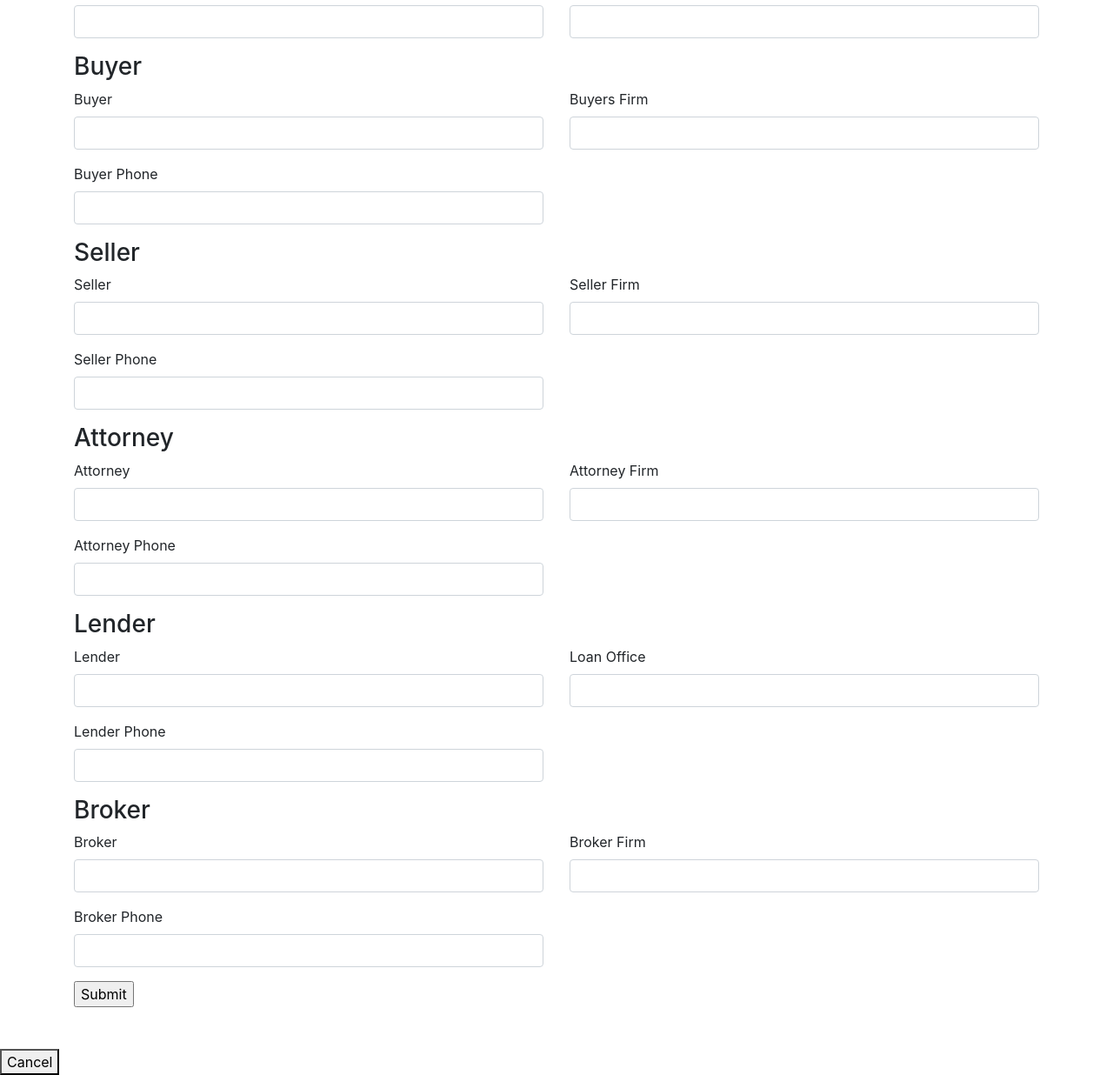
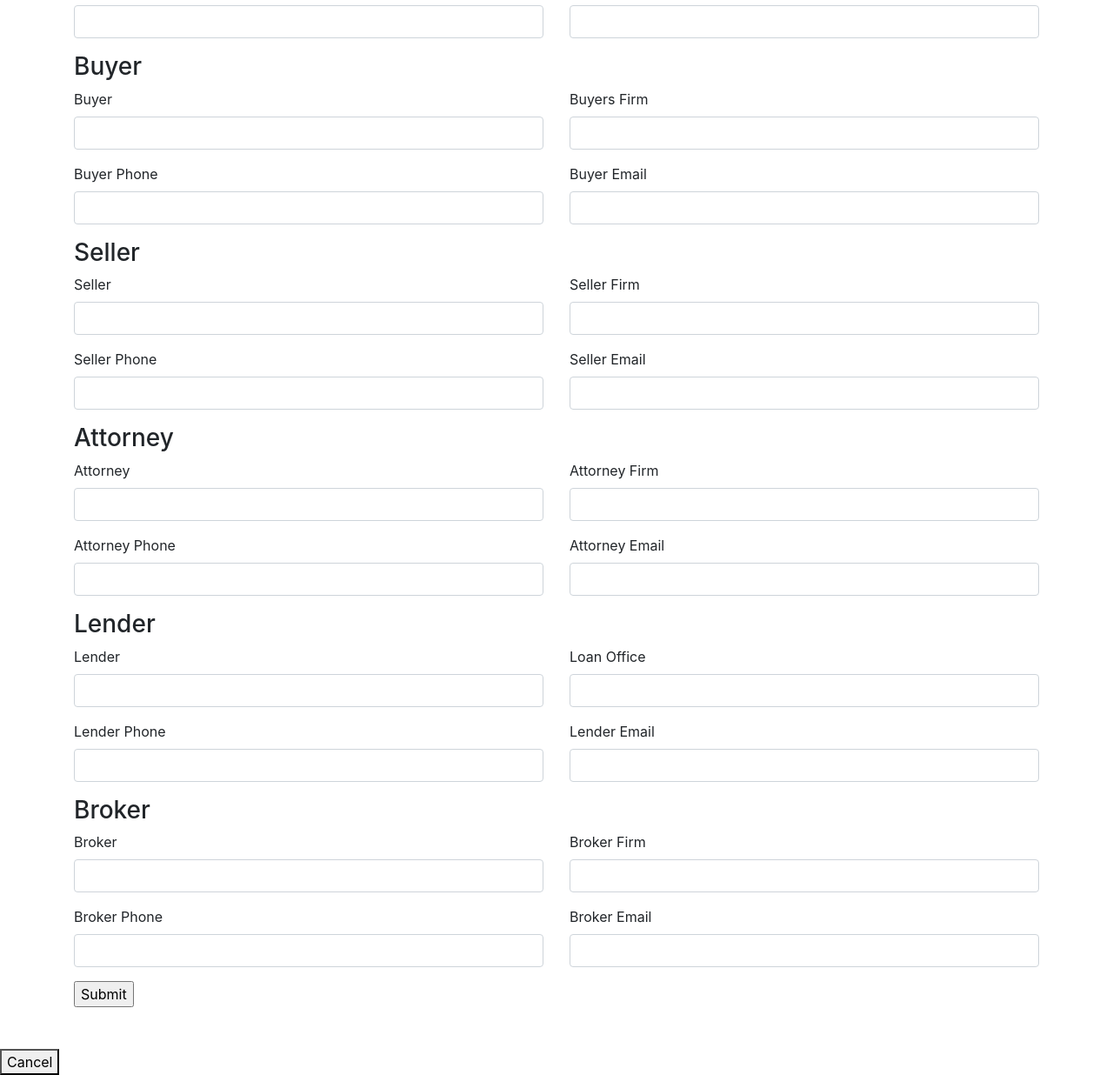
Before and after one commit to evanes8/law-firm-crud-app, a Django app: page /lion/add/ in a window 1280 px wide. Shown: the part 501-1737 px from the top of the page at 87% size. Run offline with Django 3.2, Linux system fonts and the light colour scheme; the visitor is signed in with stand-in values (Sample User, id 1); parts of the project's set-up code (start-up, migrations or seed data) failed here and were passed over; some libraries are stand-ins or nearby versions.

Commit message:
add email fields to roles

```diff
--- a/mysite/lion4/forms.py
+++ b/mysite/lion4/forms.py
@@ -11,9 +11,11 @@ class InputForm(forms.Form):
     buyer=forms.CharField(label='Buyer', max_length=100, required=False)
     buyer_firm=forms.CharField(label='Buyers Firm', max_length=100, required=False)
     buyer_phone=forms.CharField(label='Buyer Phone', max_length=100, required=False)
+    buyer_email=forms.CharField(label='Buyer Email', max_length=100, required=False)
     seller=forms.CharField(label='Seller', max_length=100, required=False)
     seller_firm= forms.CharField(label='Seller Firm', max_length=100, required=False)
     seller_phone=forms.CharField(label='Seller Phone', max_length=100, required=False)
+    seller_email=forms.CharField(label='Seller Email', max_length=100, required=False)
     property=forms.CharField(label='Property Address', max_length=100, required=False)
     lot_no=forms.CharField(label='Lot No.', max_length=100, required=False)
     purchase=forms.CharField(label='Purchase Price', max_length=100, required=False)
@@ -21,9 +23,12 @@ class InputForm(forms.Form):
     attorney=forms.CharField(label='Attorney', max_length=100, required=False)
     attorney_firm=forms.CharField(label='Attorney Firm', max_length=100, required=False)
     attorney_phone=forms.CharField(label='Attorney Phone', max_length=100, required=False)
+    attorney_email=forms.CharField(label='Attorney Email', max_length=100, required=False)
     lender=forms.CharField(label='Lender', max_length=100, required=False)
     loan_office=forms.CharField(label='Loan Office', max_length=100, required=False)
     lender_phone=forms.CharField(label='Lender Phone', max_length=100, required=False)
+    lender_email=forms.CharField(label='Lender Email', max_length=100, required=False)
     broker=forms.CharField(label='Broker', max_length=100, required=False)
     broker_firm=forms.CharField(label='Broker Firm', max_length=100, required=False)
     broker_phone=forms.CharField(label='Broker Phone', max_length=100, required=False)
+    broker_email=forms.CharField(label='Broker Email', max_length=100, required=False)
--- a/mysite/lion4/models.py
+++ b/mysite/lion4/models.py
@@ -42,9 +42,11 @@ class Standard_Record(models.Model):
     buyer = models.TextField(blank=True, default = my_default)
     buyer_firm = models.TextField(blank=True, default = my_default)
     buyer_phone = models.TextField(blank=True, default = my_default)
+    buyer_email= models.TextField(blank=True, default = my_default)
     seller = models.TextField(blank=True, default = my_default)
     seller_firm = models.TextField(blank=True, default = my_default)
     seller_phone = models.TextField(blank=True, default = my_default)
+    seller_email= models.TextField(blank=True, default = my_default)
     client = models.TextField(blank=True, default = my_default)
     property = models.TextField(blank=True, default = my_default)
     lot_no = models.TextField(blank=True, default = my_default)
@@ -53,9 +55,12 @@ class Standard_Record(models.Model):
     attorney = models.TextField(blank=True, default = my_default)
     attorney_firm = models.TextField(blank=True, default = my_default)
     attorney_phone = models.TextField(blank=True, default = my_default)
+    attorney_email= models.TextField(blank=True, default = my_default)
     lender = models.TextField(blank=True, default = my_default)
     loan_office = models.TextField(blank=True, default = my_default)
     lender_phone = models.TextField(blank=True, default = my_default)
+    lender_email= models.TextField(blank=True, default = my_default)
     broker = models.TextField(blank=True, default = my_default)
     broker_firm = models.TextField(blank=True, default = my_default)
     broker_phone = models.TextField(blank=True, default = my_default)
+    broker_email= models.TextField(blank=True, default = my_default)
--- a/mysite/lion4/templates/lion4/add.html
+++ b/mysite/lion4/templates/lion4/add.html
@@ -79,6 +79,10 @@
       <div class="col-sm-6">
         {{ form.buyer_phone|as_crispy_field }}
       </div>
+      <div class="col-sm-6">
+        {{ form.buyer_email|as_crispy_field }}
+      </div>
+
     </div>
 
     <h3>Seller</h3>
@@ -92,6 +96,10 @@
       <div class="col-sm-6">
         {{ form.seller_phone|as_crispy_field }}
       </div>
+      <div class="col-sm-6">
+        {{ form.seller_email|as_crispy_field }}
+      </div>
+
     </div>
 
 
@@ -109,6 +117,10 @@
       <div class="col-sm-6">
         {{ form.attorney_phone|as_crispy_field }}
       </div>
+      <div class="col-sm-6">
+        {{ form.attorney_email|as_crispy_field }}
+      </div>
+
     </div>
 
     <h3>Lender</h3>
@@ -122,6 +134,10 @@
       <div class="col-sm-6">
         {{ form.lender_phone|as_crispy_field }}
       </div>
+      <div class="col-sm-6">
+        {{ form.lender_email|as_crispy_field }}
+      </div>
+
     </div>
 
     <h3>Broker</h3>
@@ -135,6 +151,10 @@
       <div class="col-sm-6">
         {{ form.broker_phone|as_crispy_field }}
       </div>
+      <div class="col-sm-6">
+        {{ form.broker_email|as_crispy_field }}
+      </div>
+
     </div>
 
     <input type="submit" value="Submit">
```
Also changed, not shown: mysite/lion4/templates/lion4/detail.html (+18 -0 lines), mysite/lion4/migrations/0005_auto_20211130_2033.py (added).
